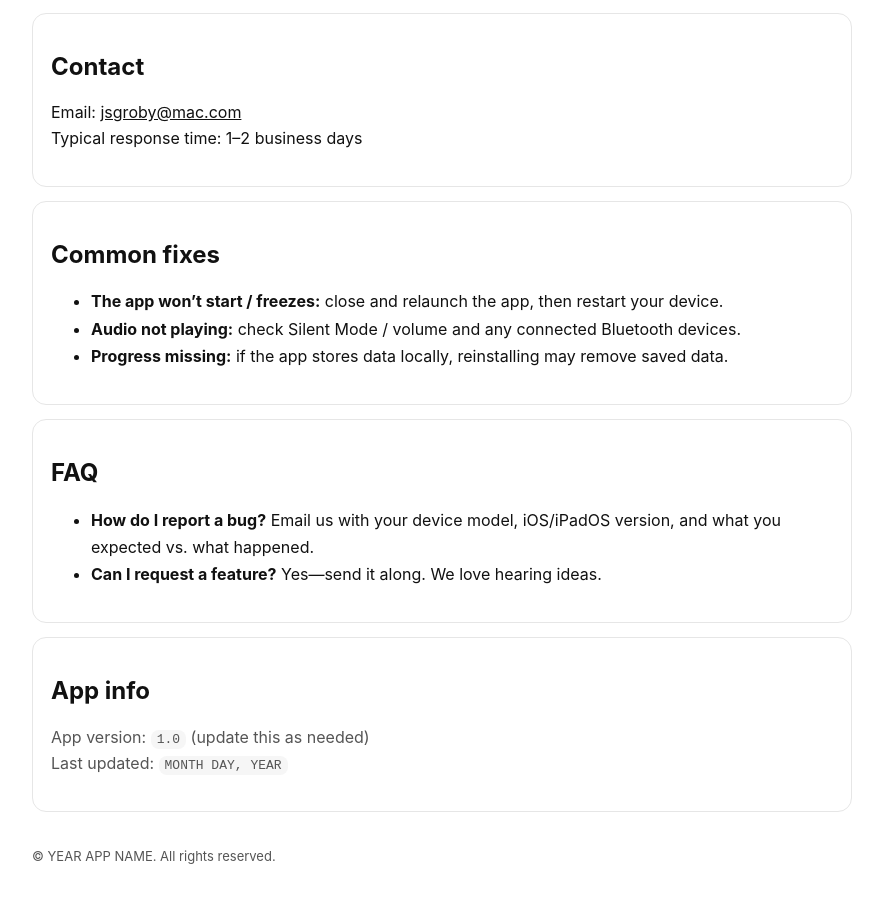
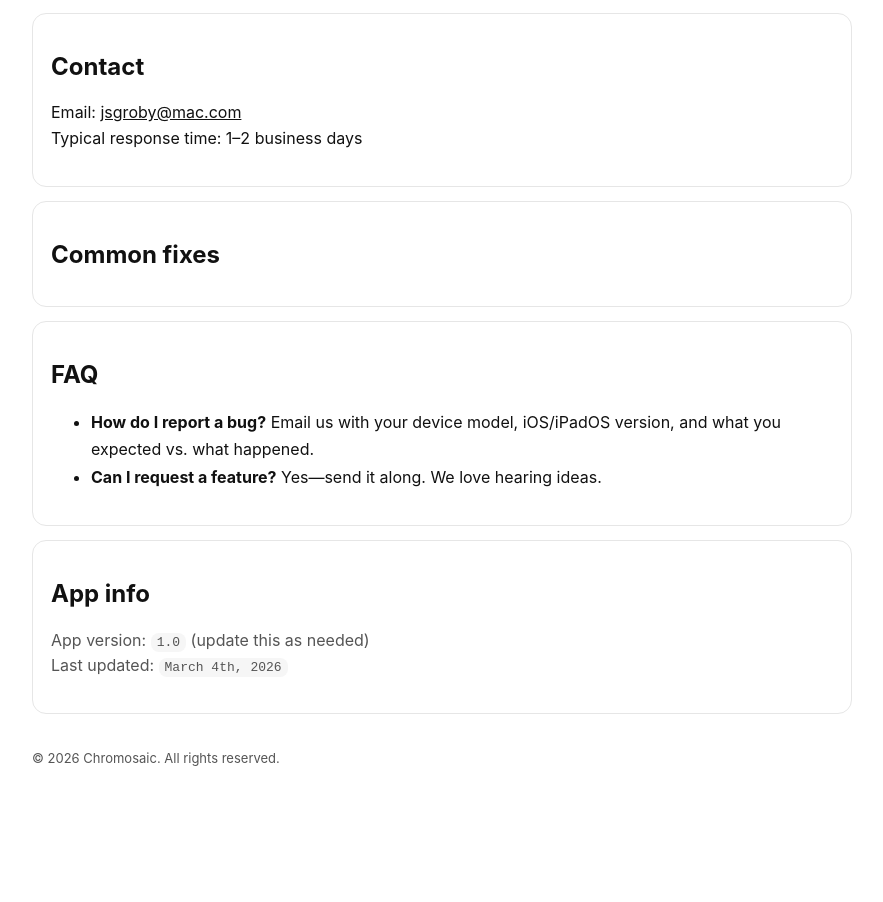
Before and after one commit to jsgroby/chromosaic-support, a plain HTML site: page index.html in a window 1280 px wide. Shown: the part 134-1036 px from the top of the page, without its empty margins (198-1081 px from the left). After the commit the page ends 964 px from the top, so only its background shows below. Drawn offline with Linux system fonts and the light colour scheme.

Commit message:
Update index.html

```diff
--- a/index.html
+++ b/index.html
@@ -34,9 +34,6 @@
     <section class="card">
       <h2>Common fixes</h2>
       <ul>
-        <li><strong>The app won’t start / freezes:</strong> close and relaunch the app, then restart your device.</li>
-        <li><strong>Audio not playing:</strong> check Silent Mode / volume and any connected Bluetooth devices.</li>
-        <li><strong>Progress missing:</strong> if the app stores data locally, reinstalling may remove saved data.</li>
       </ul>
     </section>
 
@@ -52,12 +49,12 @@
       <h2>App info</h2>
       <p class="muted">
         App version: <code>1.0</code> (update this as needed)<br/>
-        Last updated: <code>MONTH DAY, YEAR</code>
+        Last updated: <code>March 4th, 2026</code>
       </p>
     </section>
 
     <footer>
-      <p class="muted">© YEAR APP NAME. All rights reserved.</p>
+      <p class="muted">© 2026 Chromosaic. All rights reserved.</p>
     </footer>
   </main>
 </body>
```
